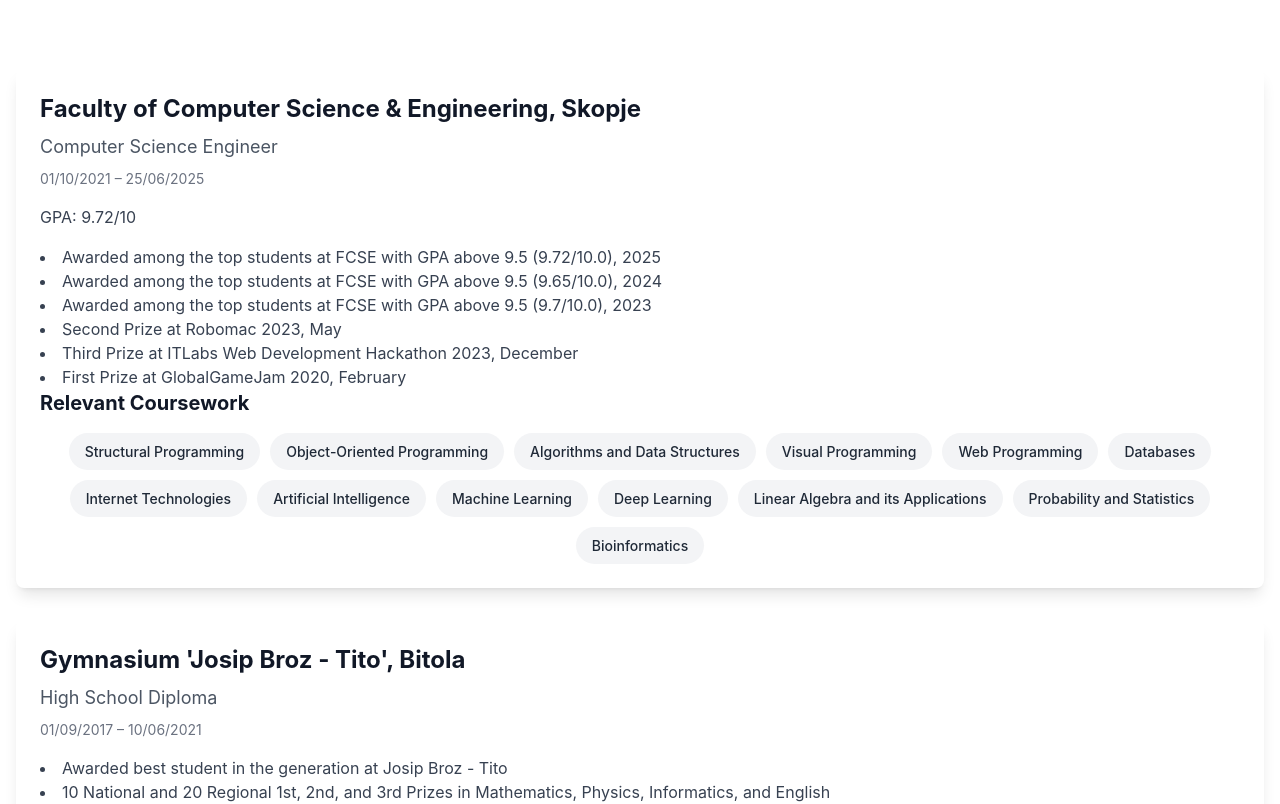
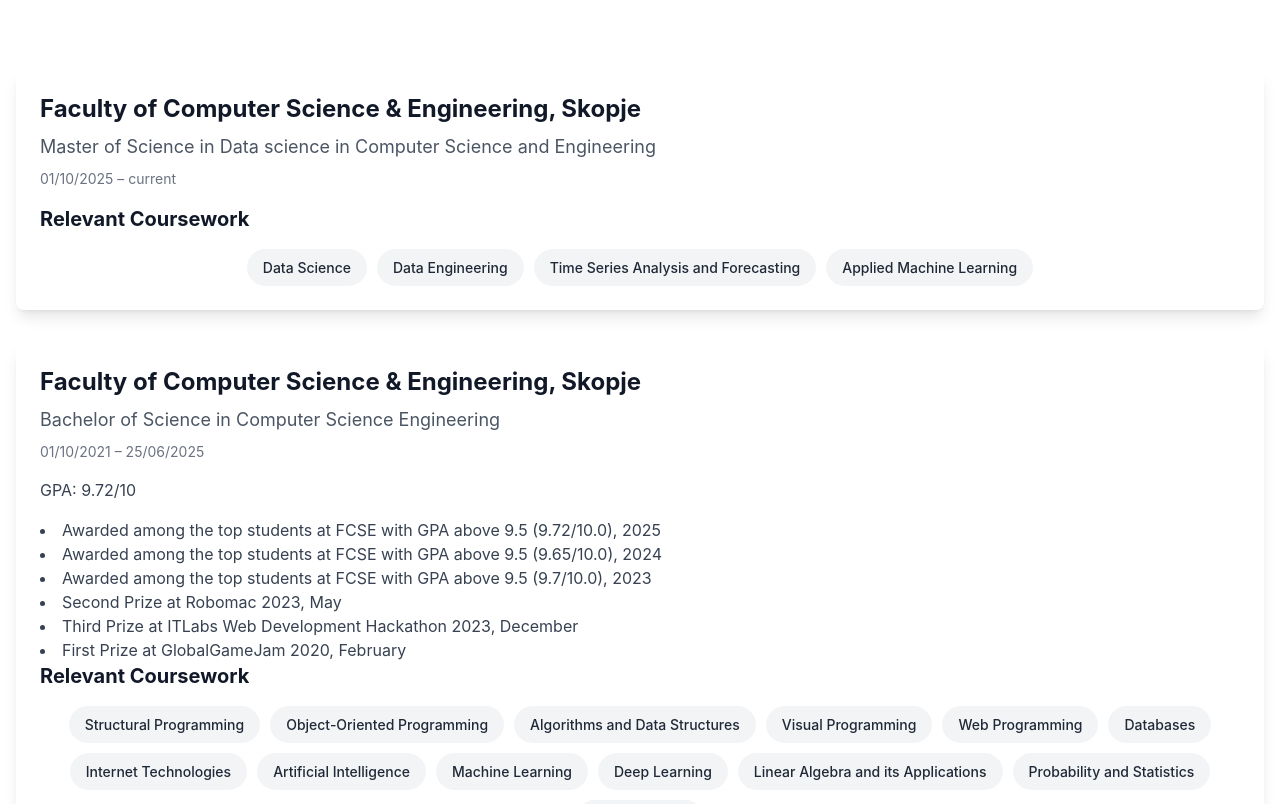
Before and after one commit to tamara-kostova/tamara-kostova.github.io, a React (Vite) app in the folder portfolio/: page / in a window 1280 px wide. Shown: the part 4565-5369 px from the top of the page. Built offline with nearby package versions, Linux system fonts and the light colour scheme.

Commit message:
add data

```diff
--- a/portfolio/src/Portfolio.jsx
+++ b/portfolio/src/Portfolio.jsx
@@ -115,7 +115,17 @@ const experienceData = [
 const educationData = [
   {
     institution: 'Faculty of Computer Science & Engineering, Skopje',
-    degree: 'Computer Science Engineer',
+    degree: 'Master of Science in Data science in Computer Science and Engineering',
+    date: '01/10/2025 – current',
+    achievements:[],
+    coursework: [ 'Data Science',
+      'Data Engineering',
+      'Time Series Analysis and Forecasting',
+      'Applied Machine Learning',]
+  },
+  {
+    institution: 'Faculty of Computer Science & Engineering, Skopje',
+    degree: 'Bachelor of Science in Computer Science Engineering',
     date: '01/10/2021 – 25/06/2025',
     gpa: 'GPA: 9.72/10',
     achievements: [
```
